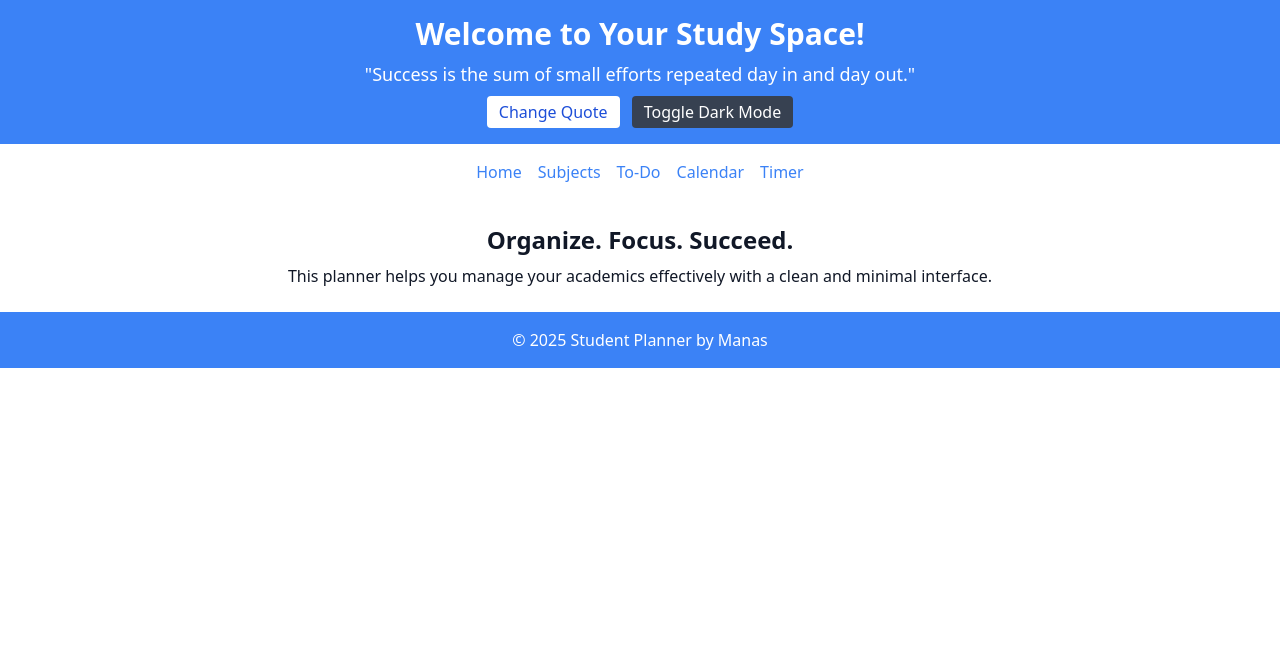
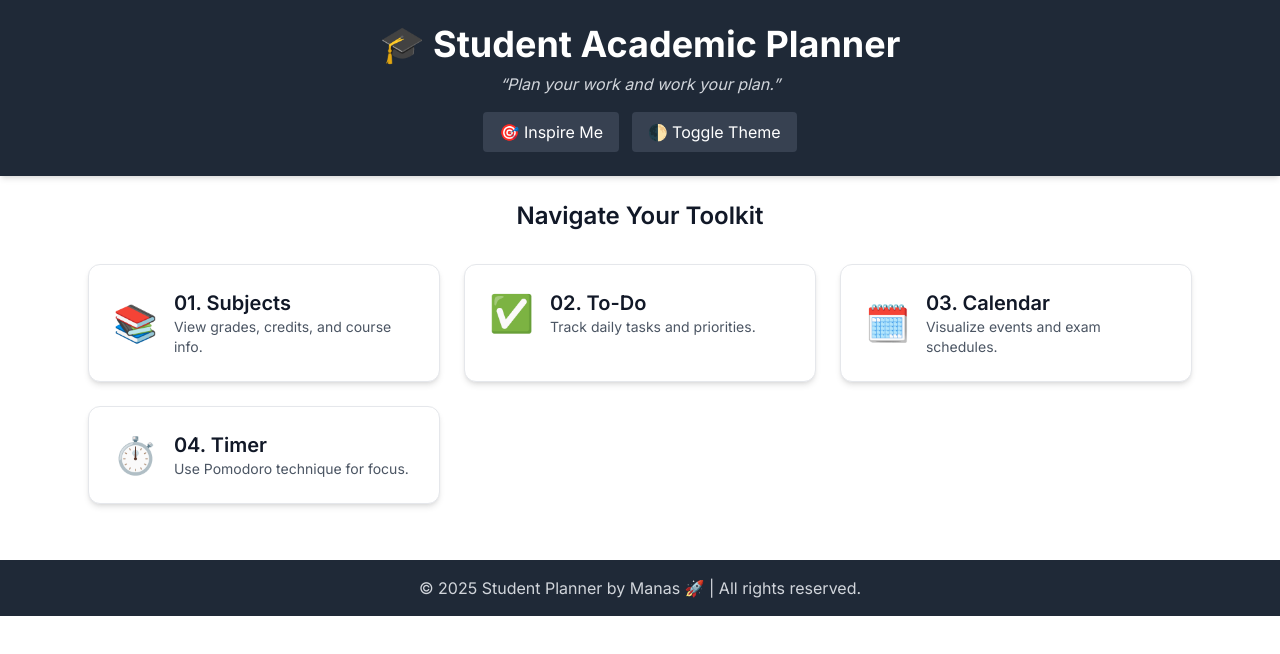
Before and after one commit to Manas402/student-academic-planner, a plain HTML site: page index.html in a window 1280 px wide. Drawn offline with nearby package versions, Linux system fonts and the light colour scheme.

Commit message:
Update index.html

```diff
--- a/index.html
+++ b/index.html
@@ -1,53 +1,118 @@
 <!DOCTYPE html>
 <html lang="en" class="bg-white dark:bg-gray-900 text-gray-900 dark:text-white">
-
 <head>
-    <meta charset="UTF-8">
-    <meta name="viewport" content="width=device-width, initial-scale=1.0">
+  <meta charset="UTF-8" />
+  <meta name="viewport" content="width=device-width, initial-scale=1.0" />
   <title>Student Academic Planner</title>
   <script src="https://cdn.tailwindcss.com"></script>
   <script>
     tailwind.config = {
-            darkMode: 'class',
+      darkMode: 'class'
+    };
+  </script>
+  <link href="https://fonts.googleapis.com/css2?family=Inter:wght@400;600;700&display=swap" rel="stylesheet" />
+  <script src="https://unpkg.com/lucide@latest"></script>
+  <style>
+    body {
+      font-family: 'Inter', sans-serif;
     }
-    </script>
+  </style>
 </head>
 
-<body class="font-sans">
-    <header class="text-center p-4 bg-blue-500 dark:bg-blue-700 text-white">
-        <h1 class="text-3xl font-bold">Welcome to Your Study Space!</h1>
-        <p id="quote" class="text-lg mt-2">"Success is the sum of small efforts repeated day in and day out."</p>
-        <button onclick="changeQuote()" class="mt-2 bg-white text-blue-700 px-3 py-1 rounded">Change Quote</button>
-        <button onclick="toggleDarkMode()" class="ml-2 bg-gray-700 text-white px-3 py-1 rounded">Toggle Dark Mode</button>
+<body class="transition duration-300">
+  <!-- Header -->
+  <header class="text-center p-6 bg-gray-800 dark:bg-gray-950 text-white shadow-md">
+    <h1 class="text-4xl font-bold mb-2">🎓 Student Academic Planner</h1>
+    <p id="quote" class="text-md italic text-gray-300">“Plan your work and work your plan.”</p>
+    <div class="mt-4 space-x-2">
+      <button onclick="changeQuote()" class="bg-gray-700 px-4 py-2 rounded hover:bg-gray-600">🎯 Inspire Me</button>
+      <button onclick="toggleDarkMode()" class="bg-gray-700 px-4 py-2 rounded hover:bg-gray-600">🌓 Toggle Theme</button>
+    </div>
   </header>
 
-<nav class="flex justify-center space-x-4 my-4">
-    <a href="index.html" class="text-blue-500 hover:underline">Home</a>
-    <a href="subjects.html" class="text-blue-500 hover:underline">Subjects</a>
-    <a href="todo.html" class="text-blue-500 hover:underline">To-Do</a>
-    <a href="calendar.html" class="text-blue-500 hover:underline">Calendar</a>
-    <a href="timer.html" class="text-blue-500 hover:underline">Timer</a>
-</nav>
+  <!-- Navigation Cards -->
+  <main class="p-6 max-w-6xl mx-auto">
+    <h2 class="text-2xl font-semibold text-center mb-8">Navigate Your Toolkit</h2>
+    <div class="grid grid-cols-1 sm:grid-cols-2 lg:grid-cols-3 gap-6">
 
-    <main class="p-6 text-center">
-        <h2 class="text-2xl font-semibold mb-2">Organize. Focus. Succeed.</h2>
-        <p class="text-md">This planner helps you manage your academics effectively with a clean and minimal interface.</p>
+      <!-- Subjects -->
+      <a href="subjects.html" class="bg-white dark:bg-gray-800 shadow-md rounded-xl p-6 hover:scale-105 transition transform border dark:border-gray-700">
+        <div class="flex items-center gap-4">
+          <div class="text-4xl">📚</div>
+          <div>
+            <h3 class="text-xl font-semibold">01. Subjects</h3>
+            <p class="text-sm text-gray-600 dark:text-gray-400">View grades, credits, and course info.</p>
+          </div>
+        </div>
+      </a>
+
+      <!-- To-Do List -->
+      <a href="todo.html" class="bg-white dark:bg-gray-800 shadow-md rounded-xl p-6 hover:scale-105 transition transform border dark:border-gray-700">
+        <div class="flex items-center gap-4">
+          <div class="text-4xl">✅</div>
+          <div>
+            <h3 class="text-xl font-semibold">02. To-Do</h3>
+            <p class="text-sm text-gray-600 dark:text-gray-400">Track daily tasks and priorities.</p>
+          </div>
+        </div>
+      </a>
+
+      <!-- Calendar -->
+      <a href="calendar.html" class="bg-white dark:bg-gray-800 shadow-md rounded-xl p-6 hover:scale-105 transition transform border dark:border-gray-700">
+        <div class="flex items-center gap-4">
+          <div class="text-4xl">🗓️</div>
+          <div>
+            <h3 class="text-xl font-semibold">03. Calendar</h3>
+            <p class="text-sm text-gray-600 dark:text-gray-400">Visualize events and exam schedules.</p>
+          </div>
+        </div>
+      </a>
+
+      <!-- Timer -->
+      <a href="timer.html" class="bg-white dark:bg-gray-800 shadow-md rounded-xl p-6 hover:scale-105 transition transform border dark:border-gray-700">
+        <div class="flex items-center gap-4">
+          <div class="text-4xl">⏱️</div>
+          <div>
+            <h3 class="text-xl font-semibold">04. Timer</h3>
+            <p class="text-sm text-gray-600 dark:text-gray-400">Use Pomodoro technique for focus.</p>
+          </div>
+        </div>
+      </a>
+
+    </div>
   </main>
-    <footer class="text-center p-4 bg-blue-500 dark:bg-blue-700 text-white">&copy; 2025 Student Planner by Manas</footer>
-    <script src="script.js"></script>
 
+  <!-- Footer -->
+  <footer class="text-center p-4 bg-gray-800 dark:bg-gray-950 text-gray-300 mt-8">
+    &copy; 2025 Student Planner by Manas 🚀 | All rights reserved.
+  </footer>
+
+  <!-- Scripts -->
   <script>
     function toggleDarkMode() {
       const html = document.documentElement;
       html.classList.toggle('dark');
       localStorage.setItem('theme', html.classList.contains('dark') ? 'dark' : 'light');
     }
+
     window.onload = () => {
       if (localStorage.getItem('theme') === 'dark') {
         document.documentElement.classList.add('dark');
       }
     };
+
+    function changeQuote() {
+      const quotes = [
+        "Discipline is the bridge between goals and accomplishment.",
+        "Push yourself, because no one else is going to do it for you.",
+        "The secret of getting ahead is getting started.",
+        "You are capable of amazing things.",
+        "Small steps every day lead to big results.",
+        "Dream big, work hard, stay focused."
+      ];
+      const quote = document.getElementById("quote");
+      quote.textContent = quotes[Math.floor(Math.random() * quotes.length)];
+    }
   </script>
-
 </body>
 </html>
```
Lines whose indentation alone changed are shown as unchanged.
